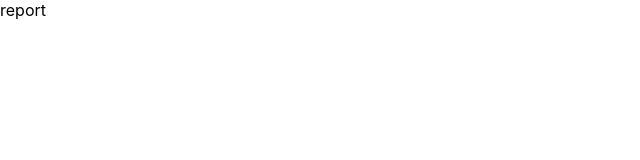
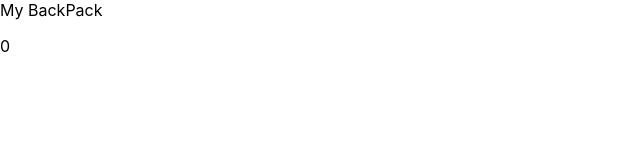
Before and after one commit to JulienAvezou/cabin-luggage-calculator, a React (Create React App) app: page /report in a window 1280 px wide. Shown: the top 160 px of the page, without its empty margins (0-640 px from the left). Built offline with nearby package versions, Linux system fonts and the light colour scheme.

Commit message:
passing query params to /report

```diff
--- a/src/components/Home/index.jsx
+++ b/src/components/Home/index.jsx
@@ -71,7 +71,9 @@ const Home = () => {
     return ({ value: airline.id, label: airline.name, weight: airline.weight })
   })
 
-  console.log(selectedItem)
+  let params = "";
+  selectedItem.forEach((el) => params += `name=${el.name}&weight=${el.weight}&`);
+  console.log(params);
 
   return (
     <>
@@ -145,7 +147,7 @@ const Home = () => {
            : null}
           <Link
             className={`button ${disabled && "disabled-button"}`}
-            to="/report?"
+            to={`/report?${params}`}
           >
             Voir résumé
           </Link>
--- a/src/components/Report/index.jsx
+++ b/src/components/Report/index.jsx
@@ -1,8 +1,47 @@
 import React from 'react';
 
 const Report = () => {
+
+  const getQueryParams = () => {
+    const pairs = window.location.search.slice(1).split('&');
+    const arrNames = [];
+    const arrWeights = [];
+
+    pairs.forEach((pair) => {
+        pair = pair.split('=');
+        if (pair[0] === 'name') {
+          arrNames.push(decodeURIComponent(pair[1]))
+        } else if (pair[0] === 'weight') {
+          arrWeights.push(decodeURIComponent(pair[1]))
+        }
+    });
+    const result = arrNames.map((name, i) => {
+      return [name, arrWeights[i]];
+    });
+    return result;
+  };
+
+  const calculateTotalWeight = () => {
+    let total = 0;
+    getQueryParams().forEach((param) => {
+      total += parseInt(param[1]);
+    });
+    return total;
+  }
+
   return (
-    <div>report</div>
+    <div>
+      <div>My BackPack</div>
+        <ul>
+        {getQueryParams().map((param) => (
+          <li>
+            <div>{param[0]}</div>
+            <div>{param[1]}</div>
+          </li>
+        ))}
+        </ul>
+        <div>{calculateTotalWeight()}</div>
+    </div>
   );
 }
 
```
